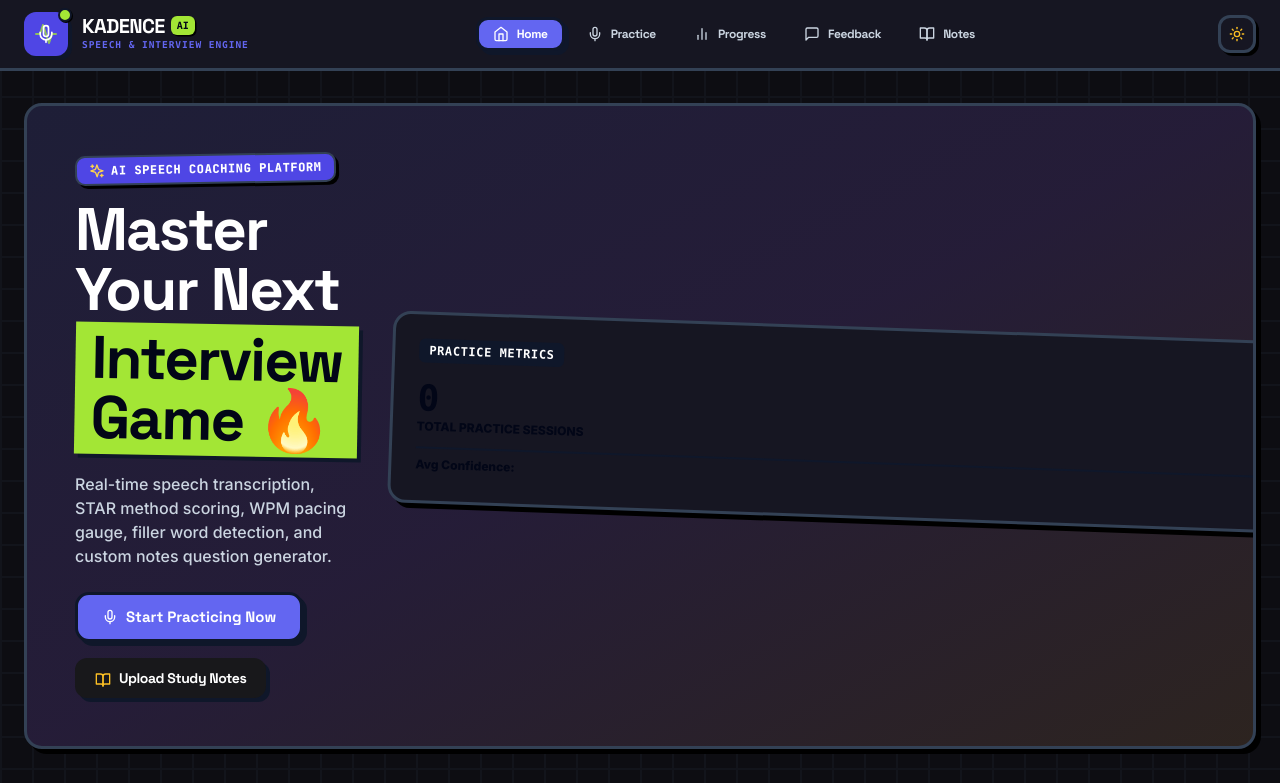
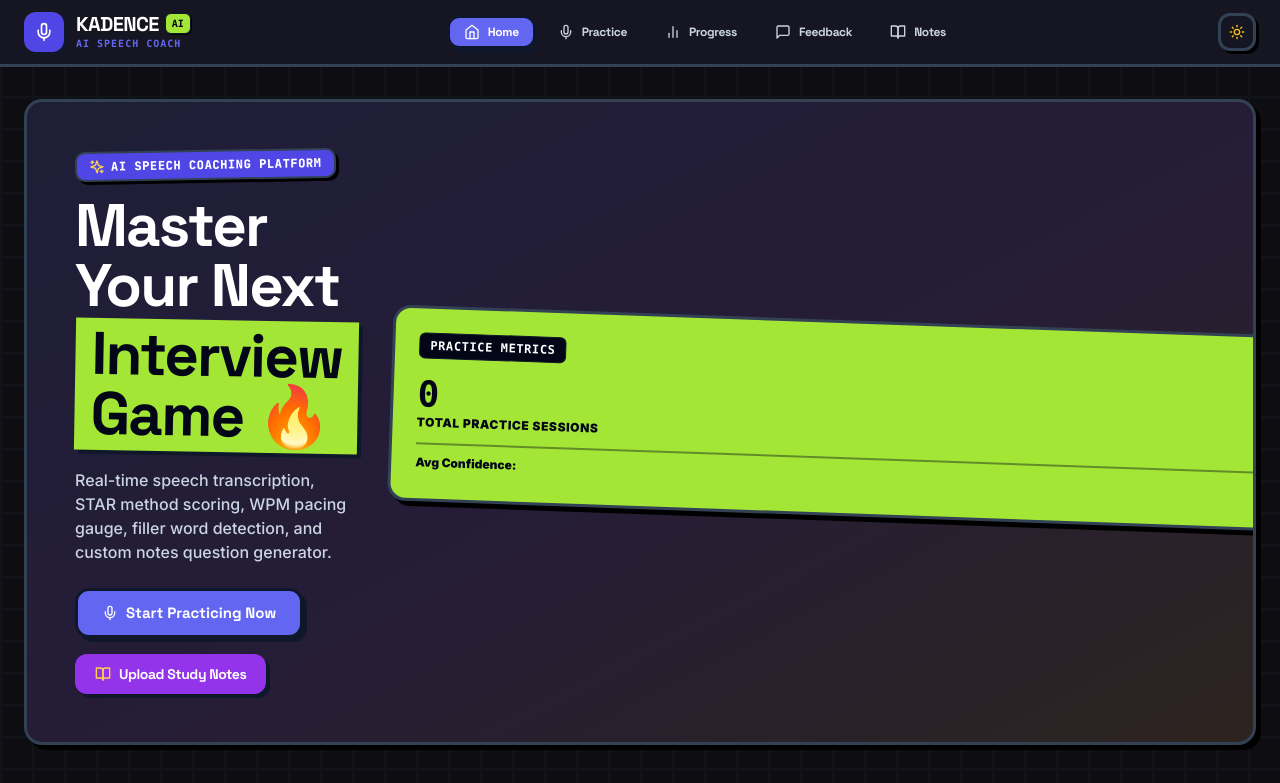
Before and after one commit to muditchaudhary29/kadence, a React (Vite) app: page / in a window 1280 px wide. Shown: the top 783 px of the page. Built offline with nearby package versions, Linux system fonts and the light colour scheme.

Commit message:
Fix dark/light mode contrast on Practice Metrics and Upload Study Notes button, and clean logo to single Mic icon

```diff
--- a/src/App.jsx
+++ b/src/App.jsx
@@ -243,27 +243,20 @@ export default function App() {
   const renderHeader = () => (
     <header className="sticky top-0 z-40 glass-panel px-4 sm:px-6 py-3">
         <div className="max-w-7xl mx-auto flex items-center justify-between gap-4">
-          {/* Upgraded 3D Neo-Brutalism Logo */}
-          <button onClick={() => setCurrentPage('dashboard')} className="flex items-center gap-3.5 shrink-0 group focus:outline-none">
-            <div className="relative">
-              <div className="w-11 h-11 rounded-xl bg-indigo-600 border-3 border-slate-900 flex items-center justify-center shadow-[4px_4px_0px_#0F172A] group-hover:translate-x-[-2px] group-hover:translate-y-[-2px] group-hover:shadow-[6px_6px_0px_#0F172A] transition-all">
-                <div className="relative flex items-center justify-center">
-                  <Activity className="w-6 h-6 text-[#A3E635] absolute animate-pulse opacity-90" />
-                  <Mic className="w-5 h-5 text-white relative z-10" />
-                </div>
-              </div>
-              <span className="absolute -top-1 -right-1 w-3.5 h-3.5 rounded-full bg-[#A3E635] border-2 border-slate-900 shadow-[1px_1px_0px_#000]" />
+          {/* Clean Redone Logo (Only Mic) */}
+          <button onClick={() => setCurrentPage('dashboard')} className="flex items-center gap-3 shrink-0 group focus:outline-none">
+            <div className="w-10 h-10 rounded-xl bg-indigo-600 border-2.5 border-slate-900 flex items-center justify-center shadow-[3px_3px_0px_#0F172A] group-hover:translate-x-[-2px] group-hover:translate-y-[-2px] group-hover:shadow-[5px_5px_0px_#0F172A] transition-all">
+              <Mic className="w-5 h-5 text-white" />
             </div>
-
             <div className="hidden sm:block text-left">
               <div className="flex items-center gap-1.5">
                 <span className="text-xl font-black font-heading tracking-tight leading-none">KADENCE</span>
-                <span className="px-1.5 py-0.5 rounded-md bg-[#A3E635] text-slate-950 font-mono font-black text-[10px] border-1.5 border-slate-900 shadow-[1.5px_1.5px_0px_#000]">
+                <span className="px-1.5 py-0.5 rounded-md bg-[#A3E635] text-slate-950 font-mono font-black text-[10px] border border-slate-900 shadow-[1px_1px_0px_#000]">
                   AI
                 </span>
               </div>
-              <span className="text-[9.5px] font-mono font-extrabold uppercase tracking-widest block mt-0.5 text-indigo-500">
-                SPEECH & INTERVIEW ENGINE
+              <span className="text-[10px] font-mono font-bold text-indigo-500 uppercase tracking-widest block mt-0.5">
+                AI SPEECH COACH
               </span>
             </div>
           </button>
--- a/src/components/Dashboard.jsx
+++ b/src/components/Dashboard.jsx
@@ -1,7 +1,7 @@
 import React, { useRef, useCallback } from 'react';
 import {
   Mic, BarChart2, MessageSquare, BookOpen,
-  ArrowRight, Sparkles, Target, Zap, ShieldCheck
+  ArrowRight, Sparkles, Target
 } from 'lucide-react';
 
 /* ── Interactive 3D Tilt Card Component ────────────────────── */
@@ -18,7 +18,7 @@ function Card3D({ children, className = '', onClick }) {
     const rotX = -(y - 0.5) * 12;  // –6..+6 deg
     el.style.transform = `perspective(900px) rotateX(${rotX}deg) rotateY(${rotY}deg) translateZ(10px)`;
     el.style.boxShadow = `
-      ${6 + rotY / 2}px ${6 + rotX / 2}px 0px var(--shadow-color),
+      ${6 + rotY / 2}px ${6 + rotX / 2}px 0px #0F172A,
       0 16px 36px rgba(0,0,0,0.2)
     `;
   }, []);
@@ -106,7 +106,7 @@ export default function Dashboard({ onNavigate, profile, recentSessions = [] })
 
         <div className="space-y-4 max-w-2xl text-left">
           {/* Sticker Tag */}
-          <div className="inline-flex items-center gap-2 px-3.5 py-1.5 rounded-xl brutal-badge bg-indigo-600 text-white font-mono font-bold text-xs uppercase tracking-wider shadow-[3px_3px_0px_#0F172A] -rotate-1">
+          <div className="inline-flex items-center gap-2 px-3.5 py-1.5 rounded-xl brutal-badge bg-indigo-600 !text-white font-mono font-bold text-xs uppercase tracking-wider shadow-[3px_3px_0px_#0F172A] -rotate-1">
             <Sparkles className="w-4 h-4 text-amber-300" />
             AI SPEECH COACHING PLATFORM
           </div>
@@ -132,43 +132,43 @@ export default function Dashboard({ onNavigate, profile, recentSessions = [] })
             </button>
             <button
               onClick={() => onNavigate('notes')}
-              className="px-5 py-2.5 rounded-xl font-heading font-bold text-sm bg-zinc-900 text-white border-3 border-slate-900 shadow-[4px_4px_0px_#0F172A] hover:translate-x-[-2px] hover:translate-y-[-2px] transition-all"
+              className="px-5 py-2.5 rounded-xl font-heading font-bold text-sm bg-purple-600 !text-white border-3 border-slate-900 shadow-[4px_4px_0px_#0F172A] hover:translate-x-[-2px] hover:translate-y-[-2px] transition-all flex items-center gap-2"
             >
-              <BookOpen className="w-4 h-4 inline mr-2 text-amber-400" />
+              <BookOpen className="w-4 h-4 text-amber-300" />
               Upload Study Notes
             </button>
           </div>
         </div>
 
-        {/* Hero Interactive 3D Metric Box */}
-        <Card3D className="w-full md:w-76 p-6 rounded-2xl bg-amber-400 text-slate-950 border-3 border-slate-900 shadow-[6px_6px_0px_#0F172A] rotate-2 shrink-0 cursor-pointer">
+        {/* Hero Interactive 3D Metric Box (High Contrast Lime Card) */}
+        <Card3D className="w-full md:w-76 p-6 rounded-2xl !bg-[#A3E635] !text-slate-950 border-3 border-slate-900 shadow-[6px_6px_0px_#0F172A] rotate-2 shrink-0 cursor-pointer">
           <div className="flex items-center justify-between mb-4">
-            <span className="text-xs font-mono font-extrabold uppercase tracking-wider bg-slate-900 text-white px-2.5 py-1 rounded-md">
+            <span className="text-xs font-mono font-black uppercase tracking-wider !bg-slate-950 !text-white px-2.5 py-1 rounded-md border border-slate-900">
               PRACTICE METRICS
             </span>
-            <Target className="w-6 h-6 text-slate-900" />
+            <Target className="w-6 h-6 !text-slate-950" />
           </div>
 
           <div className="space-y-3">
             <div>
-              <div className="text-4xl font-black font-mono tracking-tight text-slate-950">{total}</div>
-              <div className="text-xs font-extrabold uppercase text-slate-950">Total Practice Sessions</div>
+              <div className="text-4xl font-black font-mono tracking-tight !text-slate-950">{total}</div>
+              <div className="text-xs font-black uppercase tracking-wider !text-slate-950">Total Practice Sessions</div>
             </div>
 
-            <div className="pt-2 border-t-2 border-slate-900 flex justify-between text-xs font-extrabold text-slate-950">
+            <div className="pt-2.5 border-t-2 border-slate-950/40 flex justify-between text-xs font-black !text-slate-950">
               <span>Avg Confidence:</span>
-              <span className="font-mono text-sm">{avgConf}%</span>
+              <span className="font-mono text-sm font-black">{avgConf}%</span>
             </div>
             {avgWpm && (
-              <div className="flex justify-between text-xs font-extrabold text-slate-950">
+              <div className="flex justify-between text-xs font-black !text-slate-950">
                 <span>Avg Speaking Speed:</span>
-                <span className="font-mono text-sm">{avgWpm} WPM</span>
+                <span className="font-mono text-sm font-black">{avgWpm} WPM</span>
               </div>
             )}
             {avgFill !== null && (
-              <div className="flex justify-between text-xs font-extrabold text-slate-950">
+              <div className="flex justify-between text-xs font-black !text-slate-950">
                 <span>Filler Hesitation:</span>
-                <span className="font-mono text-sm">{avgFill}%</span>
+                <span className="font-mono text-sm font-black">{avgFill}%</span>
               </div>
             )}
           </div>
@@ -188,7 +188,7 @@ export default function Dashboard({ onNavigate, profile, recentSessions = [] })
               {/* Badge Top */}
               <div className="flex items-start justify-between">
                 <div className="w-13 h-13 p-3 rounded-2xl bg-slate-900 text-white border-2.5 border-slate-900 flex items-center justify-center shadow-[3px_3px_0px_#0F172A]">
-                  <Icon className="w-6 h-6" />
+                  <Icon className="w-6 h-6 text-white" />
                 </div>
 
                 <span className={`text-[11px] font-bold font-mono px-3 py-1 rounded-xl border-2.5 border-slate-900 shadow-[3px_3px_0px_#0F172A] uppercase tracking-wider ${f.badgeBg}`}>
@@ -198,11 +198,11 @@ export default function Dashboard({ onNavigate, profile, recentSessions = [] })
 
               {/* Card Body */}
               <div className="space-y-1.5">
-                <span className="text-[11px] font-mono font-extrabold tracking-widest uppercase opacity-75 block">
+                <span className="text-[11px] font-mono font-extrabold tracking-widest uppercase opacity-80 block">
                   {f.sub}
                 </span>
                 <h2 className="text-2xl font-bold font-heading">{f.title}</h2>
-                <p className="text-xs sm:text-sm leading-relaxed font-medium">{f.desc}</p>
+                <p className="text-xs sm:text-sm leading-relaxed font-medium opacity-90">{f.desc}</p>
               </div>
 
               {/* Footer CTA */}
```
